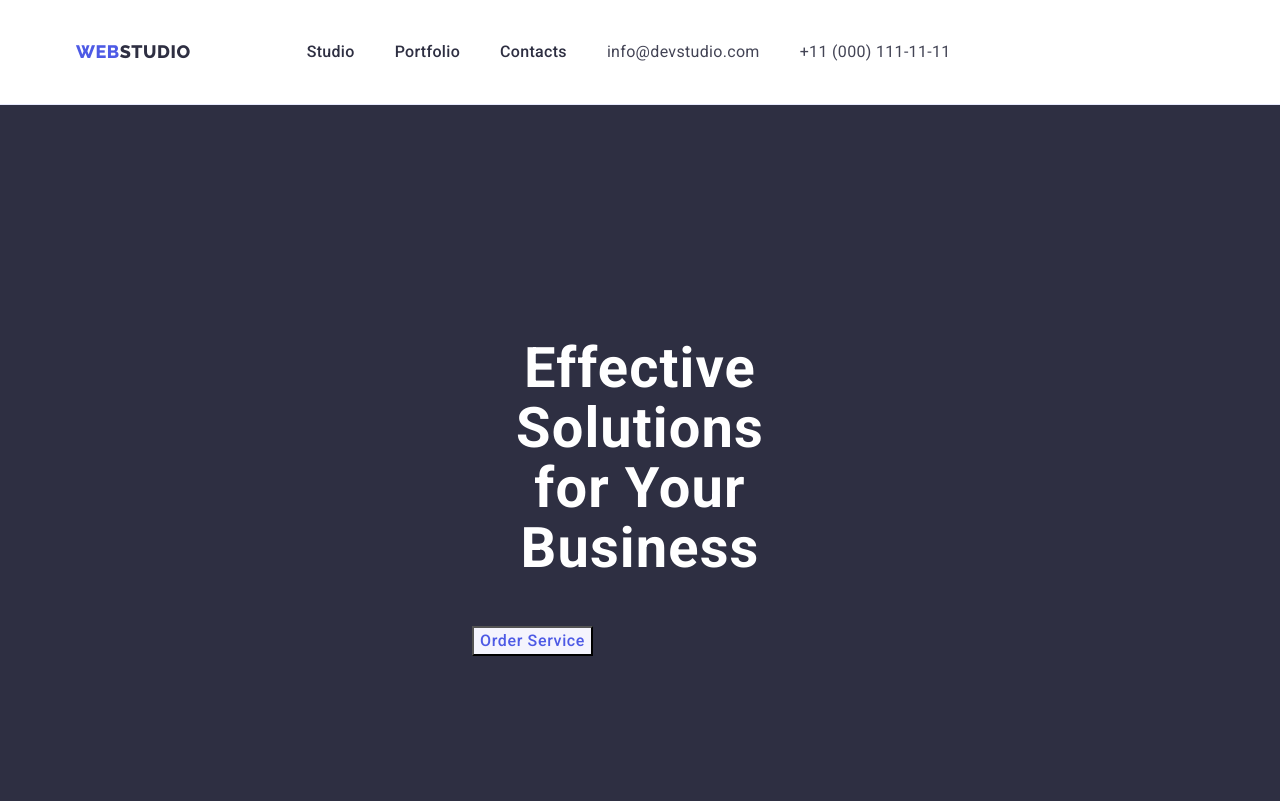
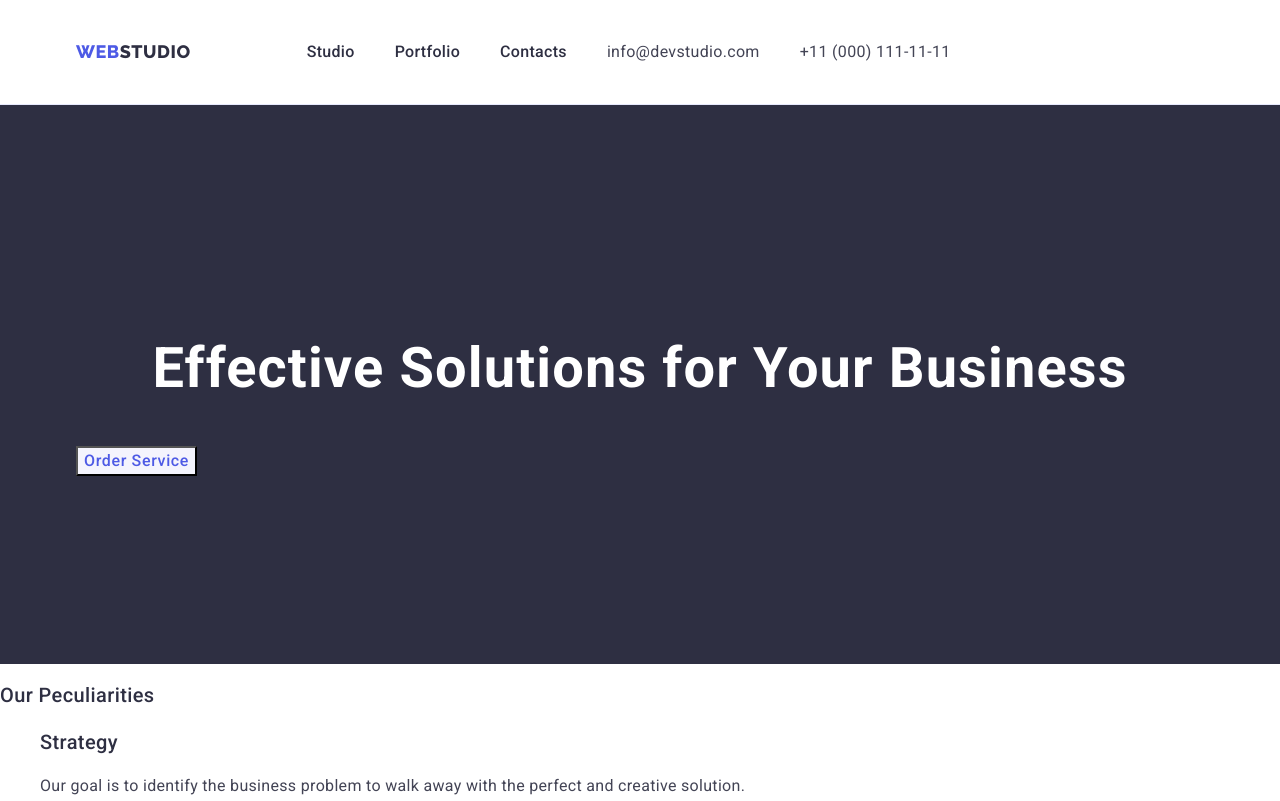
Before and after one commit to VitaliiRybalko/goit-markup-hw-03, a plain HTML site: page index.html in a window 1280 px wide. Shown: the top 801 px of the page. Drawn offline with nearby package versions, Linux system fonts and the light colour scheme.

Commit message:
check sec1

```diff
--- a/css/styles.css
+++ b/css/styles.css
@@ -144,9 +144,7 @@ body {
 .section-hero {
     background: var(--navy-blue);
     padding-top: 188px;
-    padding-bottom: 292px;
-    padding-left: 472px;
-    padding-right: 472px;
+    padding-bottom: 188px;
 
 
 }
--- a/index.html
+++ b/index.html
@@ -56,8 +56,10 @@
     <main>
       <!-- section 1  -->
       <section class="section-hero">
-        <h1 class="main-title">Effective Solutions for Your Business</h1>
+       <div class="container">
+         <h1 class="main-title">Effective Solutions for Your Business</h1>
         <button class="button" type="button">Order Service</button>
+      </div>
       </section>
       <!-- section 2  -->
       <section>
@@ -171,14 +173,16 @@
         </ul>
       </section>
     </main>
-    <footer class="footer">
-      <a class="logo link" href="./index.html"
+     <footer class="footer">
+    <div class="container">
+        <a class="logo link" href="./index.html"
         >Web <span class="logo-span-footer">Studio</span></a
       >
       <p class="footer-p">
         Increase the flow of customers and sales for your business with digital
         marketing & growth solutions.
       </p>
+    </div>
     </footer>
   </body>
 </html>
```
